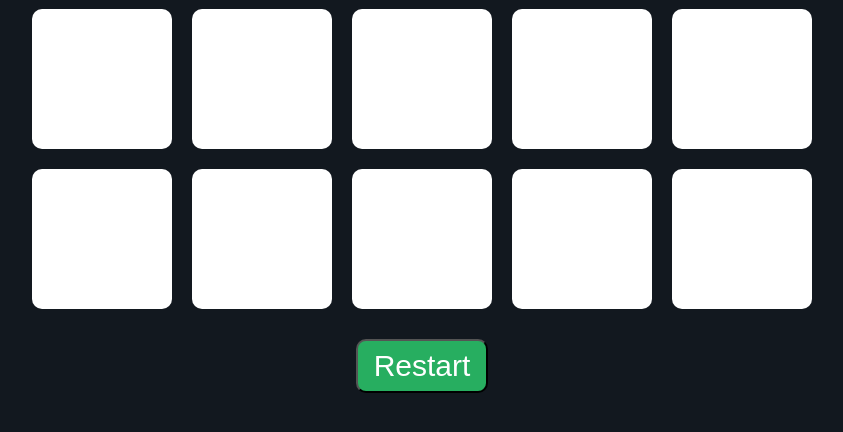
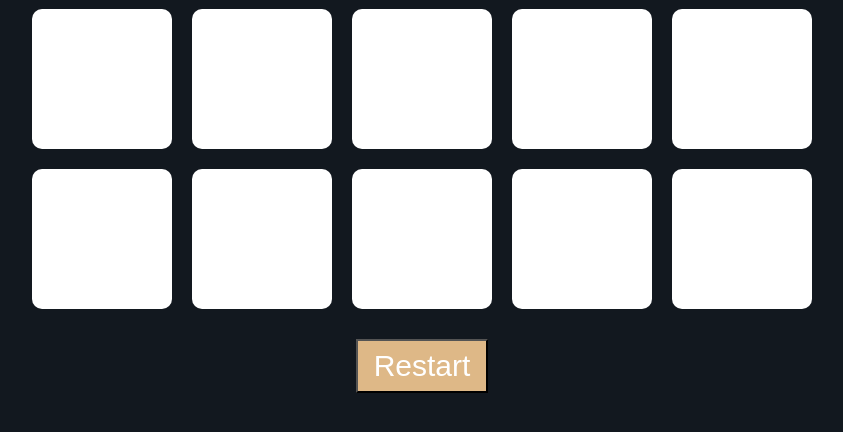
Before and after one commit to JaxMachine/springBoardMemoryGame, a plain HTML site: page index.html in a window 1280 px wide. Shown: the part 180-612 px from the top of the page, without its empty margins (226-1069 px from the left). Drawn offline with Linux system fonts and the light colour scheme.

Commit message:
changed restart button color

```diff
--- a/style.css
+++ b/style.css
@@ -34,8 +34,8 @@ p {
 .actions button {
   padding: 8px 16px;
   font-size: 30px;
-  border-radius: 10px;
-  background-color: #27ae60;
+  border-radius: 5;
+  background-color: burlywood;
   color: white;
 }
 
```
